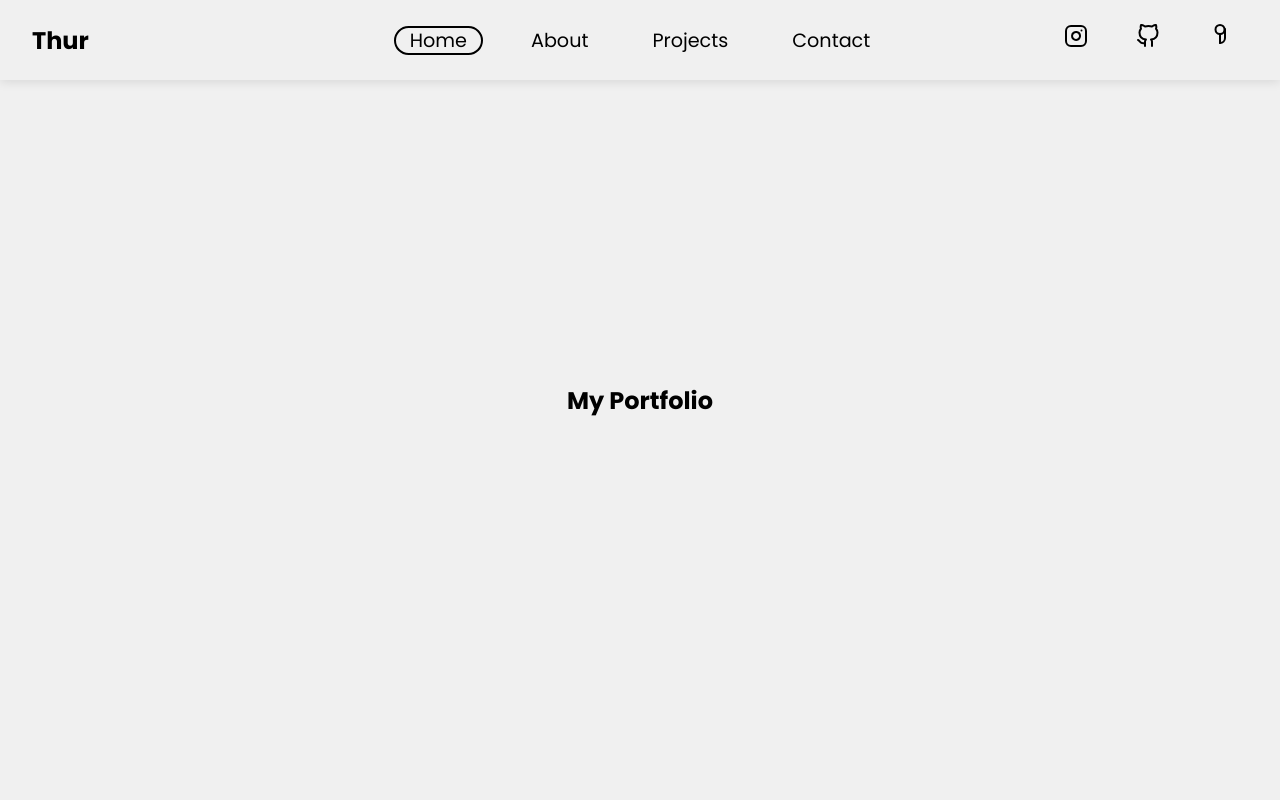
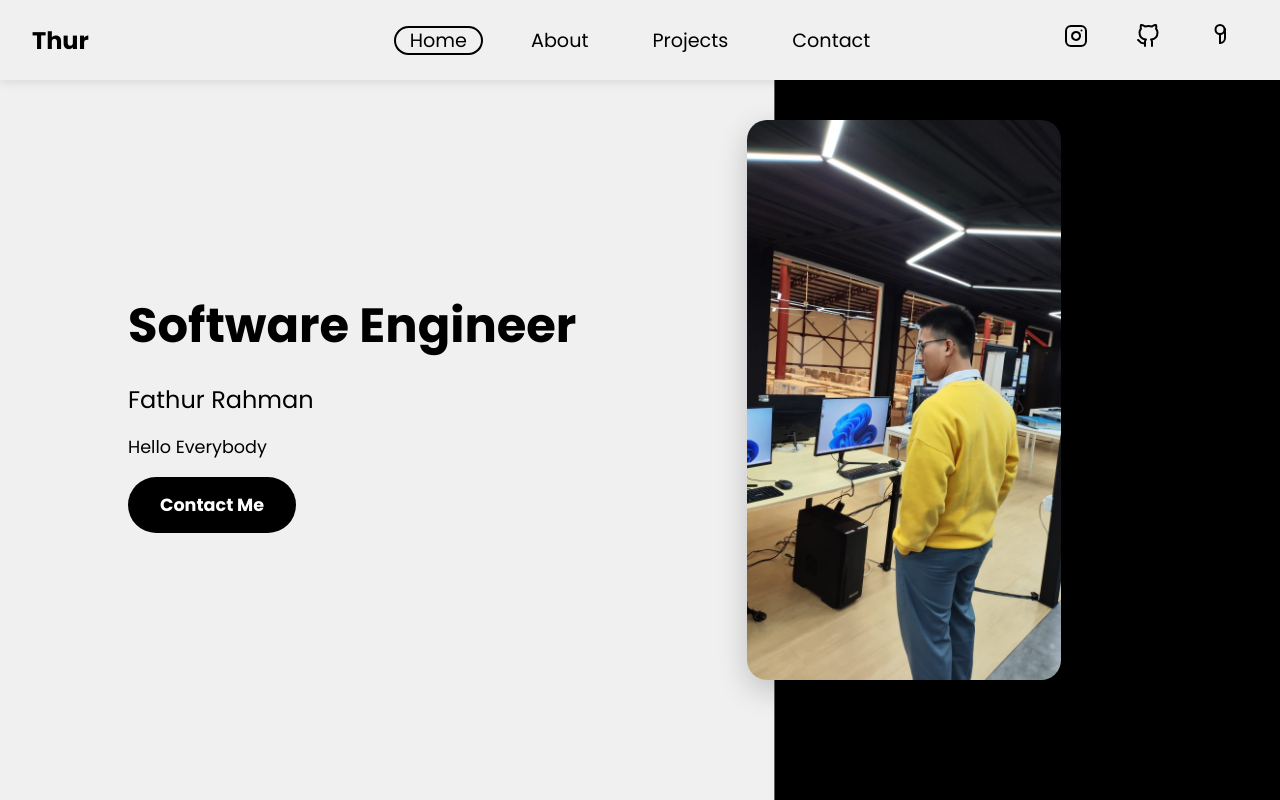
Before and after one commit to ThurZ34/portfolio, a plain HTML site: page index.html in a window 1280 px wide. Drawn offline with Linux system fonts and the light colour scheme.

Commit message:
yaahahahhahaa

```diff
--- a/index.html
+++ b/index.html
@@ -35,7 +35,17 @@
     </header>
     <div class="container">
         <section id="home" class="section">
-            <h1>My Portfolio</h1>
+            <div class="home-container">
+                <div class="home-text">
+                    <h1>Software Engineer</h1>
+                    <h2>Fathur Rahman</h2>
+                    <p>Hello Everybody<p>
+                    <a href="#contact" class="cta-button">Contact Me</a>
+                </div>
+                <div class="home-image">
+                    <img src="img/patur.jpeg" alt="A photo of Patur">
+                </div>
+            </div>
         </section>
         <section id="about" class="section">
             <h2>About Me</h2>
--- a/style.css
+++ b/style.css
@@ -113,3 +113,80 @@ nav {
 #contact {
     background-color: #c0c0c0;
 }
+
+/* Home Section Layout */
+#home {
+    background-color: black; /* Flipped */
+    position: relative; /* Required for the pseudo-element */
+    overflow: hidden; /* Ensures the pseudo-element doesn't bleed out */
+}
+
+#home::before {
+    content: '';
+    position: absolute;
+    top: 0;
+    left: 0;
+    width: 55%;
+    height: 100%;
+    background-color: #f0f0f0; /* Flipped */
+    clip-path: path('M 0 0 H 800 C 700 300, 900 700, 800 1000 H 0 Z');
+    transform: scaleX(1.2); /* Scale to ensure it covers the area */
+}
+
+.home-container {
+    display: flex;
+    align-items: center;
+    justify-content: center;
+    gap: 2rem;
+    width: 80%;
+    max-width: 1200px;
+    z-index: 1; /* Ensure content is above the background */
+}
+
+.home-text {
+    flex: 1;
+}
+
+.home-text h1 {
+    font-size: 3rem;
+    margin-bottom: 0.5rem;
+}
+
+.home-text h2 {
+    font-size: 1.5rem;
+    margin-bottom: 1rem;
+    font-weight: normal;
+}
+
+.home-text p {
+    font-size: 1.1rem;
+    margin-bottom: 2rem;
+}
+
+.home-image {
+    flex: 1;
+    display: flex;
+    justify-content: center;
+    align-items: center;
+}
+
+.home-image img {
+    max-width: 100%;
+    max-height: 70vh;
+    border-radius: 20px;
+    box-shadow: 0 10px 30px rgba(0,0,0,0.2);
+}
+
+.cta-button {
+    background-color: black;
+    color: white;
+    padding: 1rem 2rem;
+    text-decoration: none;
+    border-radius: 30px;
+    font-weight: bold;
+    transition: background-color 0.3s ease;
+}
+
+.cta-button:hover {
+    background-color: #333;
+}
```
Also changed, not shown: img/patur.jpeg (added).
